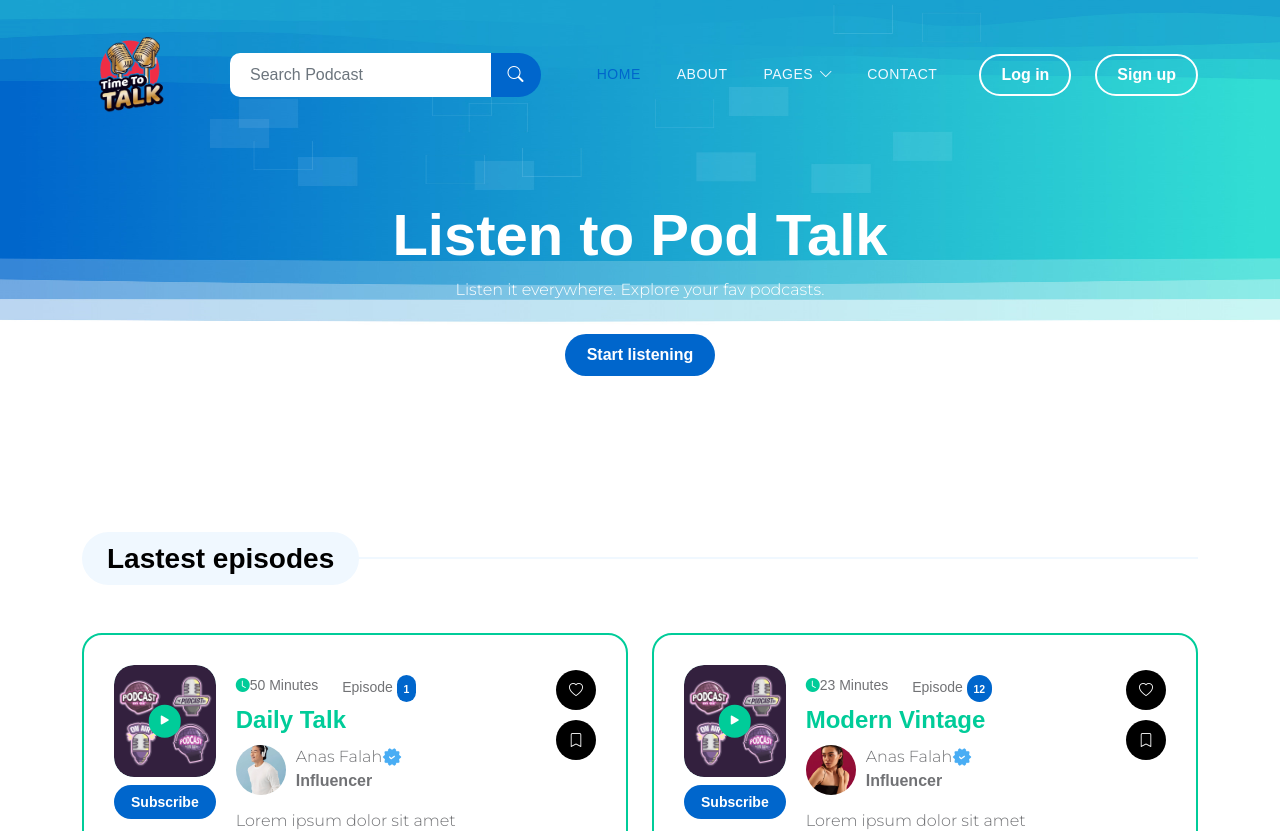
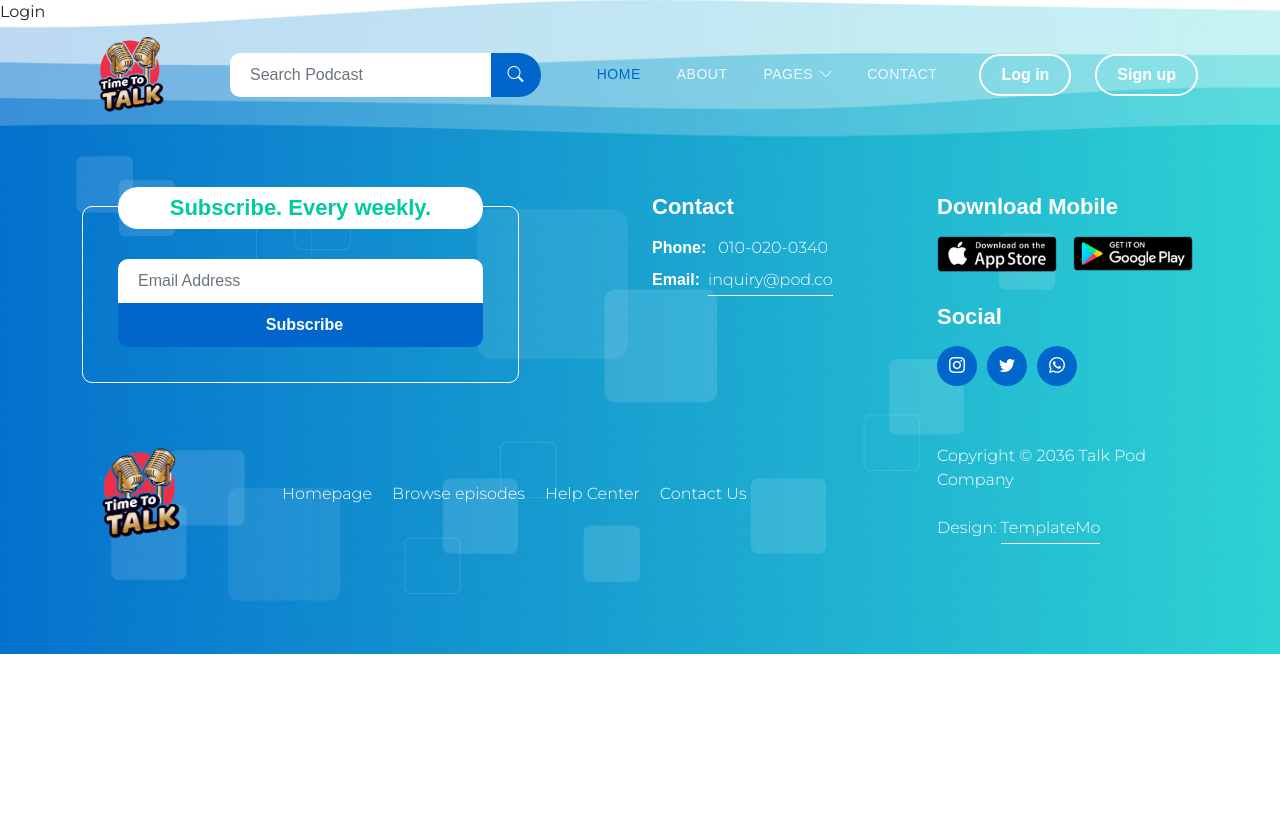
Before and after one commit to anasfalah3/Whispers-of-Success-frontend, a React (Vite) app: page /login in a window 1280 px wide. Shown: the top 831 px of the page. After the commit the page ends 800 px from the top, so only its background shows below. Built offline with nearby package versions, Linux system fonts and the light colour scheme; a web font is replaced by a local one.

Commit message:
defining routes

```diff
--- a/package.json
+++ b/package.json
@@ -11,16 +11,20 @@
   },
   "dependencies": {
     "react": "^18.2.0",
-    "react-dom": "^18.2.0"
+    "react-dom": "^18.2.0",
+    "react-router-dom": "^6.23.1"
   },
   "devDependencies": {
     "@types/react": "^18.2.66",
     "@types/react-dom": "^18.2.22",
     "@vitejs/plugin-react": "^4.2.1",
+    "autoprefixer": "^10.4.19",
     "eslint": "^8.57.0",
     "eslint-plugin-react": "^7.34.1",
     "eslint-plugin-react-hooks": "^4.6.0",
     "eslint-plugin-react-refresh": "^0.4.6",
+    "postcss": "^8.4.38",
+    "tailwindcss": "^3.4.4",
     "vite": "^5.2.0"
   }
 }
--- a/src/App.jsx
+++ b/src/App.jsx
@@ -1,13 +1,16 @@
 import Header from "./components/header/Header";
 import Home from "./components/home/Home";
 import Footer from "./components/footer/Footer";
+import { RouterProvider } from "react-router-dom";
+import { router } from "./router/index.jsx";
 
 function App() {
   return (
     <>
-      <Header />
+    <RouterProvider router={router}/>
+      {/* <Header />
       <Home />
-      <Footer />
+      <Footer /> */}
     </>
   );
 }
--- /dev/null
+++ b/src/layouts/Layout.jsx
@@ -0,0 +1,15 @@
+import { Outlet } from "react-router-dom";
+import Header from "../components/header/Header";
+import Footer from "../components/footer/Footer";
+
+export default function Layout() {
+  return (
+    <>
+      <Header />
+      <main>
+        <Outlet />
+      </main>
+      <Footer />
+    </>
+  );
+}
--- /dev/null
+++ b/src/pages/Home.jsx
@@ -0,0 +1,6 @@
+
+export default function Home() {
+  return (
+    <div>Home</div>
+  )
+}
--- /dev/null
+++ b/src/pages/Login.jsx
@@ -0,0 +1,6 @@
+
+export default function Login() {
+  return (
+    <div>Login</div>
+  )
+}
--- /dev/null
+++ b/src/pages/NotFound.jsx
@@ -0,0 +1,6 @@
+
+export default function NotFound() {
+  return (
+    <div>NotFound</div>
+  )
+}
--- /dev/null
+++ b/src/pages/Register.jsx
@@ -0,0 +1,6 @@
+
+export default function Register() {
+  return (
+    <div>Register</div>
+  )
+}
--- /dev/null
+++ b/src/pages/Users.jsx
@@ -0,0 +1,6 @@
+
+export default function Users() {
+  return (
+    <div>Users</div>
+  )
+}
--- /dev/null
+++ b/src/router/index.jsx
@@ -0,0 +1,35 @@
+import { createBrowserRouter } from "react-router-dom";
+import Home from "../components/home/Home";
+import Login from "../pages/Login";
+import Register from "../pages/Register";
+import Users from "../pages/Users";
+import NotFound from "../pages/NotFound";
+import Layout from "../layouts/Layout";
+
+export const router = createBrowserRouter([
+  {
+    element: <Layout />,
+    children: [
+      {
+        path: "/",
+        element: <Home />,
+      },
+      {
+        path: "/login",
+        element: <Login />,
+      },
+      {
+        path: "/register",
+        element: <Register />,
+      },
+      {
+        path: "/users",
+        element: <Users />,
+      },
+      {
+        path: "*",
+        element: <NotFound />,
+      },
+    ],
+  },
+]);
```
